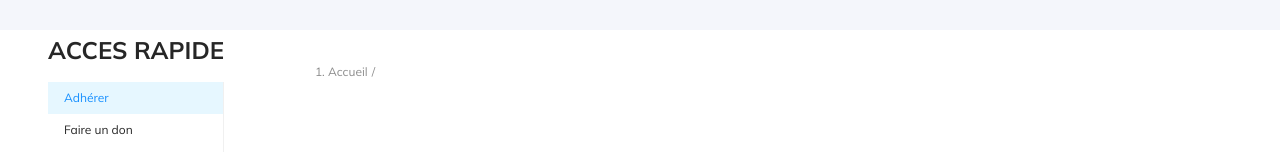
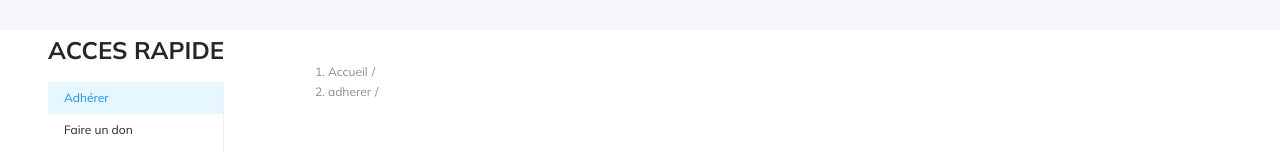
Before and after one commit to lajcf/ajcf, a Next.js app in the folder ajcf-new-site/: page /adherer in a window 1280 px wide. Shown: the part 146-298 px from the top of the page. Built offline with nearby package versions, Linux system fonts and the light colour scheme.

Commit message:
fix: Implement requested changes

```diff
--- a/ajcf-new-site/components/Layout/Breadcrumbs/Breadcrumbs.tsx
+++ b/ajcf-new-site/components/Layout/Breadcrumbs/Breadcrumbs.tsx
@@ -4,17 +4,10 @@ import React from "react";
 import styles from "./Breadcrumbs.module.scss";
 
 type BreadcrumbsProps = {
-  pathArray: string[];
+  breadcrumbsPathArray: string[];
+  pageLink: (index: number, breadcrumbsPathArray: string[]) => string;
 };
-export const Breadcrumbs = ({ pathArray }: BreadcrumbsProps) => {
-  const pageLink = (index: number) => {
-    const pageSlug = pathArray.slice(1, index + 2);
-    return `/${pageSlug.join("/")}`;
-  };
-
-  if (!pathArray[1]) {
-    return null;
-  }
+export const Breadcrumbs = ({ breadcrumbsPathArray, pageLink }: BreadcrumbsProps) => {
   return (
     <section className={styles.breadcrumbs}>
       <Breadcrumb>
@@ -23,9 +16,9 @@ export const Breadcrumbs = ({ pathArray }: BreadcrumbsProps) => {
             <a>Accueil</a>
           </Link>
         </Breadcrumb.Item>
-        {pathArray.slice(1, -1).map((page, index) => (
+        {breadcrumbsPathArray.map((page, index) => (
           <Breadcrumb.Item key={page}>
-            <Link href={pageLink(index)}>
+            <Link href={pageLink(index, breadcrumbsPathArray)}>
               <a>{page}</a>
             </Link>
           </Breadcrumb.Item>
--- a/ajcf-new-site/components/Layout/Breadcrumbs/BreadcrumbsContainer.tsx
+++ b/ajcf-new-site/components/Layout/Breadcrumbs/BreadcrumbsContainer.tsx
@@ -2,8 +2,22 @@ import { useRouter } from "next/router";
 import React from "react";
 import { Breadcrumbs } from "./Breadcrumbs";
 
+const pageLink = (index: number, breadcrumbsPathArray: string[]) => {
+  const pageSlug = breadcrumbsPathArray.slice(0, index + 1);
+  return `/${pageSlug.join("/")}`;
+};
+const dontShowBreadcrumbs = (pathname: string) => {
+  if (pathname === "/" || pathname.includes("[id]")) return true;
+  return false;
+};
+
 export const BreadcrumbsContainer = () => {
   const { pathname } = useRouter();
-  const pathArray = pathname.split("/");
-  return <Breadcrumbs pathArray={pathArray} />;
+  if (dontShowBreadcrumbs(pathname)) {
+    return null;
+  }
+  const pathSplitArray = pathname.split("/");
+  const breadcrumbsPathArray = pathSplitArray.slice(1);
+
+  return <Breadcrumbs breadcrumbsPathArray={breadcrumbsPathArray} pageLink={pageLink} />;
 };
--- a/ajcf-new-site/pages/a-propos/qui-sommes-nous.tsx
+++ b/ajcf-new-site/pages/a-propos/qui-sommes-nous.tsx
@@ -8,7 +8,7 @@ import { Testimonies } from "../../components/APropos/WhoAreWe/TestimoniesCompon
 import styles from "../../components/APropos/WhoAreWe/WhoAreWe.module.scss";
 import { Layout } from "../../components/Layout/Layout";
 
-export default function quiSommesNous() {
+export default function QuiSommesNous() {
   return (
     <Layout className={styles.layout}>
       <Summary />
--- a/ajcf-new-site/pages/projets-ajcf/nos-espaces.tsx
+++ b/ajcf-new-site/pages/projets-ajcf/nos-espaces.tsx
@@ -1,6 +1,6 @@
 import React from "react";
 import { OurEspacesContainer } from "../../components/ProjetsAJCF/OurEspacesComponents/OurEspacesContainer";
 
-export default function nosEspaces() {
+export default function NosEspaces() {
   return <OurEspacesContainer />;
 }
```
